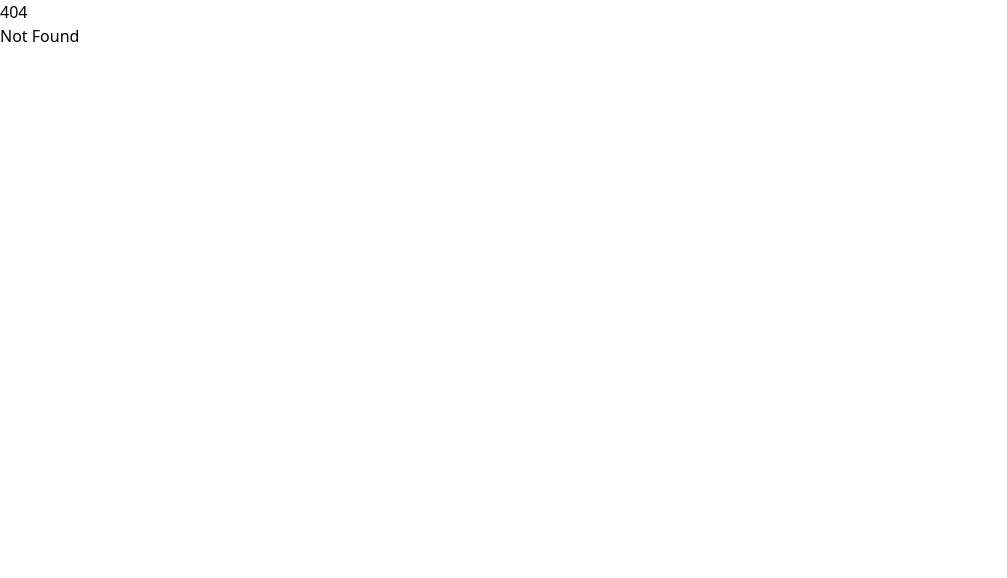
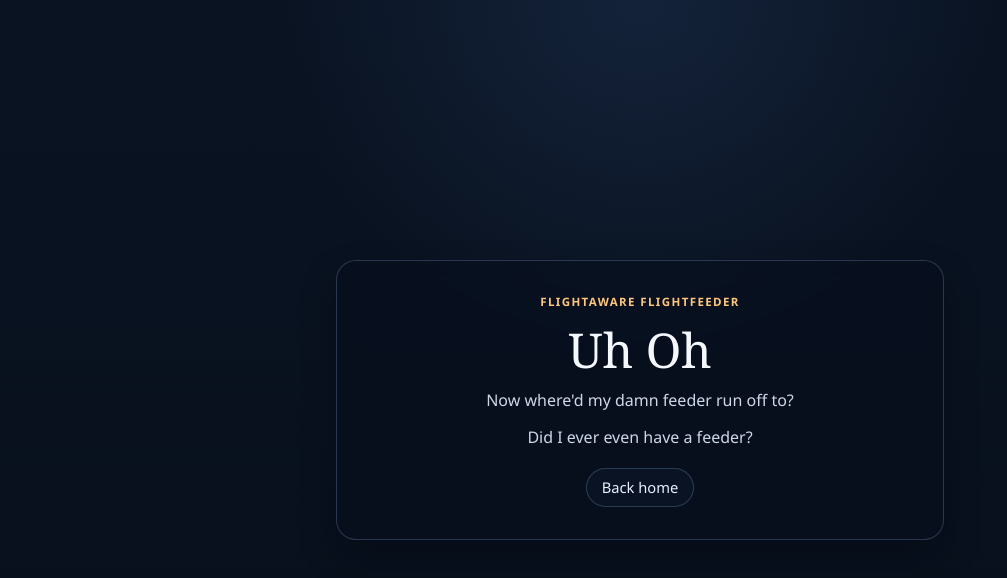
Before and after one commit to Libetti/tooch-town, a SvelteKit app: page /feeder in a window 1280 px wide. Before the commit this address had no page. Shown: the top 578 px of the page, without its empty margins (0-1007 px from the left). Built offline with nearby package versions, Linux system fonts and the light colour scheme.

Commit message:
Create blank route for /feeder

```diff
--- /dev/null
+++ b/src/routes/+error.svelte
@@ -0,0 +1,100 @@
+<script lang="ts">
+	import { page } from '$app/state';
+	const isNotFound = $derived(page.status === 404);
+</script>
+
+<svelte:head>
+	<title>{page.status === 404 ? '404 | Page Not Found' : `${page.status} | Error`}</title>
+</svelte:head>
+
+<div class="error-shell">
+	<div class="error-page">
+		<p class="eyebrow">{isNotFound ? 'Page Not Found' : 'Application Error'}</p>
+		<h1>{isNotFound ? '404' : page.status}</h1>
+		<p>{isNotFound ? 'Page not found.' : 'Something went wrong.'}</p>
+		<a href="/">Back home</a>
+	</div>
+</div>
+
+<style>
+	:global(body) {
+		margin: 0;
+		background: #0b1627;
+		color: #e8f1ff;
+		font-family: 'Avenir Next', Avenir, 'Segoe UI', sans-serif;
+	}
+
+	.error-shell {
+		--panel: rgba(7, 16, 29, 0.62);
+		--line: rgba(166, 198, 255, 0.22);
+		--headline: #f5f8ff;
+		--body: rgba(227, 238, 255, 0.9);
+		--muted: rgba(203, 219, 247, 0.78);
+		--accent: #ffc67f;
+		min-height: 100vh;
+		padding: 2rem;
+		display: grid;
+		place-items: center;
+		background:
+			radial-gradient(circle at top, rgba(65, 105, 166, 0.18), transparent 35%),
+			linear-gradient(180deg, rgba(6, 11, 20, 0.25), rgba(6, 11, 20, 0.6));
+	}
+
+	.error-page {
+		display: grid;
+		align-content: center;
+		gap: 0.75rem;
+		width: min(100%, 32rem);
+		padding: 2rem 1.75rem;
+		text-align: center;
+		background: var(--panel);
+		border: 1px solid var(--line);
+		border-radius: 1.25rem;
+		backdrop-filter: blur(8px);
+		box-shadow: 0 18px 36px rgba(1, 6, 16, 0.32);
+	}
+
+	.eyebrow {
+		margin: 0;
+		letter-spacing: 0.12em;
+		text-transform: uppercase;
+		font-weight: 700;
+		font-size: 0.72rem;
+		color: var(--accent);
+	}
+
+	h1 {
+		margin: 0;
+		font-size: clamp(3rem, 10vw, 5rem);
+		line-height: 1;
+		font-family: Georgia, 'Times New Roman', serif;
+		color: var(--headline);
+	}
+
+	p {
+		margin: 0;
+		font-size: 1rem;
+		color: var(--body);
+	}
+
+	a {
+		width: fit-content;
+		justify-self: center;
+		margin-top: 0.35rem;
+		text-decoration: none;
+		color: #e8f1ff;
+		border: 1px solid var(--line);
+		border-radius: 999px;
+		padding: 0.45rem 0.9rem;
+		font-size: 0.92rem;
+		background: rgba(13, 27, 47, 0.42);
+		transition:
+			transform 140ms ease,
+			background 140ms ease;
+	}
+
+	a:hover {
+		transform: translateY(-1px);
+		background: rgba(13, 27, 47, 0.62);
+	}
+</style>
--- a/src/routes/+page.svelte
+++ b/src/routes/+page.svelte
@@ -202,7 +202,7 @@
 	const projects = [
 		{
 			name: 'My Flightfeeder',
-			description: 'Live data view of my hosted FlightFeeder',
+			description: 'Live data view of my hosted FlightAware FlightFeeder',
 			href: '/feeder',
 			label: 'View feeder map'
 		},
--- /dev/null
+++ b/src/routes/feeder/+page.svelte
@@ -0,0 +1,94 @@
+<svelte:head>
+	<title>Feeder | Tooch Town</title>
+</svelte:head>
+
+<div class="feeder-shell">
+	<div class="feeder-card">
+		<p class="eyebrow">FlightAware FlightFeeder</p>
+		<h1>Uh Oh</h1>
+		<p>Now where'd my damn feeder run off to?</p>
+		<p>Did I ever even have a feeder?</p>
+		<a href="/">Back home</a>
+	</div>
+</div>
+
+<style>
+	:global(body) {
+		margin: 0;
+		background: #0b1627;
+		color: #e8f1ff;
+		font-family: 'Avenir Next', Avenir, 'Segoe UI', sans-serif;
+	}
+
+	.feeder-shell {
+		--panel: rgba(7, 16, 29, 0.62);
+		--line: rgba(166, 198, 255, 0.22);
+		--headline: #f5f8ff;
+		--body: rgba(227, 238, 255, 0.9);
+		--accent: #ffc67f;
+		min-height: 100vh;
+		padding: 2rem;
+		display: grid;
+		place-items: center;
+		background:
+			radial-gradient(circle at top, rgba(65, 105, 166, 0.18), transparent 35%),
+			linear-gradient(180deg, rgba(6, 11, 20, 0.25), rgba(6, 11, 20, 0.6));
+	}
+
+	.feeder-card {
+		display: grid;
+		gap: 0.75rem;
+		width: min(100%, 38rem);
+		padding: 2rem 1.75rem;
+		text-align: center;
+		background: var(--panel);
+		border: 1px solid var(--line);
+		border-radius: 1.25rem;
+		backdrop-filter: blur(8px);
+		box-shadow: 0 18px 36px rgba(1, 6, 16, 0.32);
+	}
+
+	.eyebrow {
+		margin: 0;
+		letter-spacing: 0.12em;
+		text-transform: uppercase;
+		font-weight: 700;
+		font-size: 0.72rem;
+		color: var(--accent);
+	}
+
+	h1 {
+		margin: 0;
+		font-size: clamp(2rem, 5vw, 3rem);
+		line-height: 1.08;
+		font-family: Georgia, 'Times New Roman', serif;
+		color: var(--headline);
+	}
+
+	p {
+		margin: 0;
+		line-height: 1.6;
+		color: var(--body);
+	}
+
+	a {
+		width: fit-content;
+		justify-self: center;
+		margin-top: 0.35rem;
+		text-decoration: none;
+		color: #e8f1ff;
+		border: 1px solid var(--line);
+		border-radius: 999px;
+		padding: 0.45rem 0.9rem;
+		font-size: 0.92rem;
+		background: rgba(13, 27, 47, 0.42);
+		transition:
+			transform 140ms ease,
+			background 140ms ease;
+	}
+
+	a:hover {
+		transform: translateY(-1px);
+		background: rgba(13, 27, 47, 0.62);
+	}
+</style>
--- /dev/null
+++ b/src/routes/feeder/[...path]/+page.server.ts
@@ -0,0 +1,5 @@
+import { error } from '@sveltejs/kit';
+
+export const load = () => {
+	error(404, 'Feeder page not found');
+};
```
